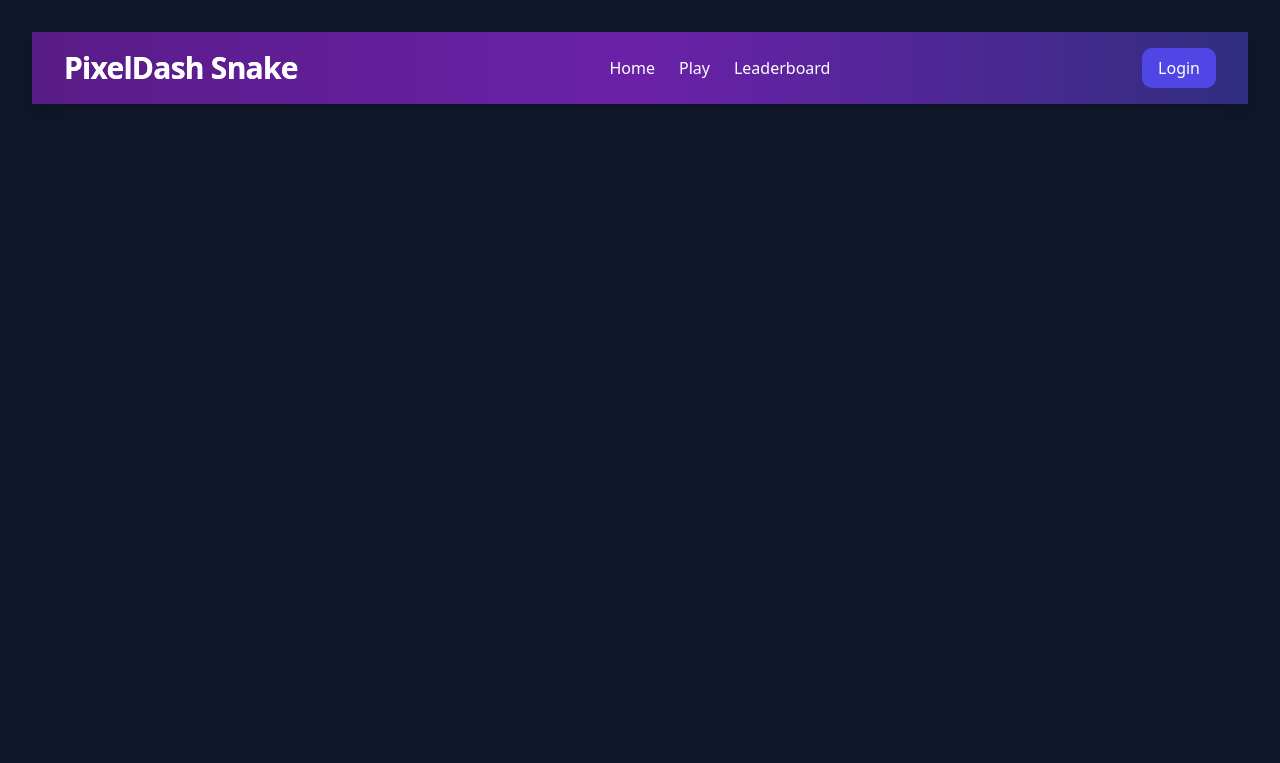
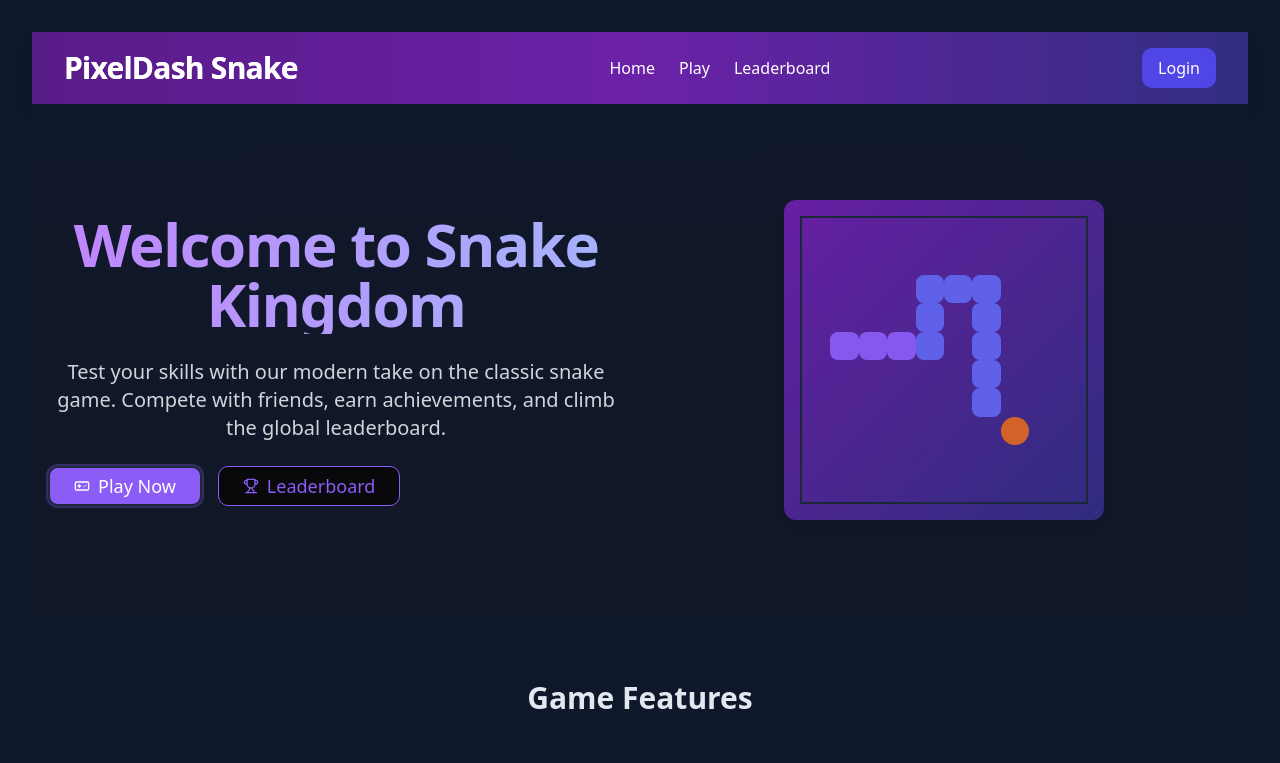
Before and after one commit to jagadeesh-ai-dev/snake-kingdom-by-jagadeesh, a React (Vite) app: page / in a window 1280 px wide. Shown: the top 763 px of the page. Built offline with nearby package versions, Linux system fonts and the light colour scheme.

Commit message:
Fix: Resolve TypeScript error in App.tsx
Fixes a TypeScript error related to the AuthProvider component.

```diff
--- a/src/components/Layout.tsx
+++ b/src/components/Layout.tsx
@@ -1,9 +1,14 @@
 
-import { Link, Outlet, useNavigate } from "react-router-dom";
+import { Link, useNavigate } from "react-router-dom";
 import { useAuth } from "@/contexts/AuthContext";
 import { Gamepad, Trophy, User, LogOut } from "lucide-react";
+import { ReactNode } from "react";
 
-const Layout = () => {
+interface LayoutProps {
+  children: ReactNode;
+}
+
+const Layout = ({ children }: LayoutProps) => {
   const { user, isAuthenticated, logout } = useAuth();
   const navigate = useNavigate();
 
@@ -57,7 +62,7 @@ const Layout = () => {
       </header>
 
       <main className="flex-grow">
-        <Outlet />
+        {children}
       </main>
 
       <footer className="py-6 bg-snake-background border-t border-snake-grid">
```
